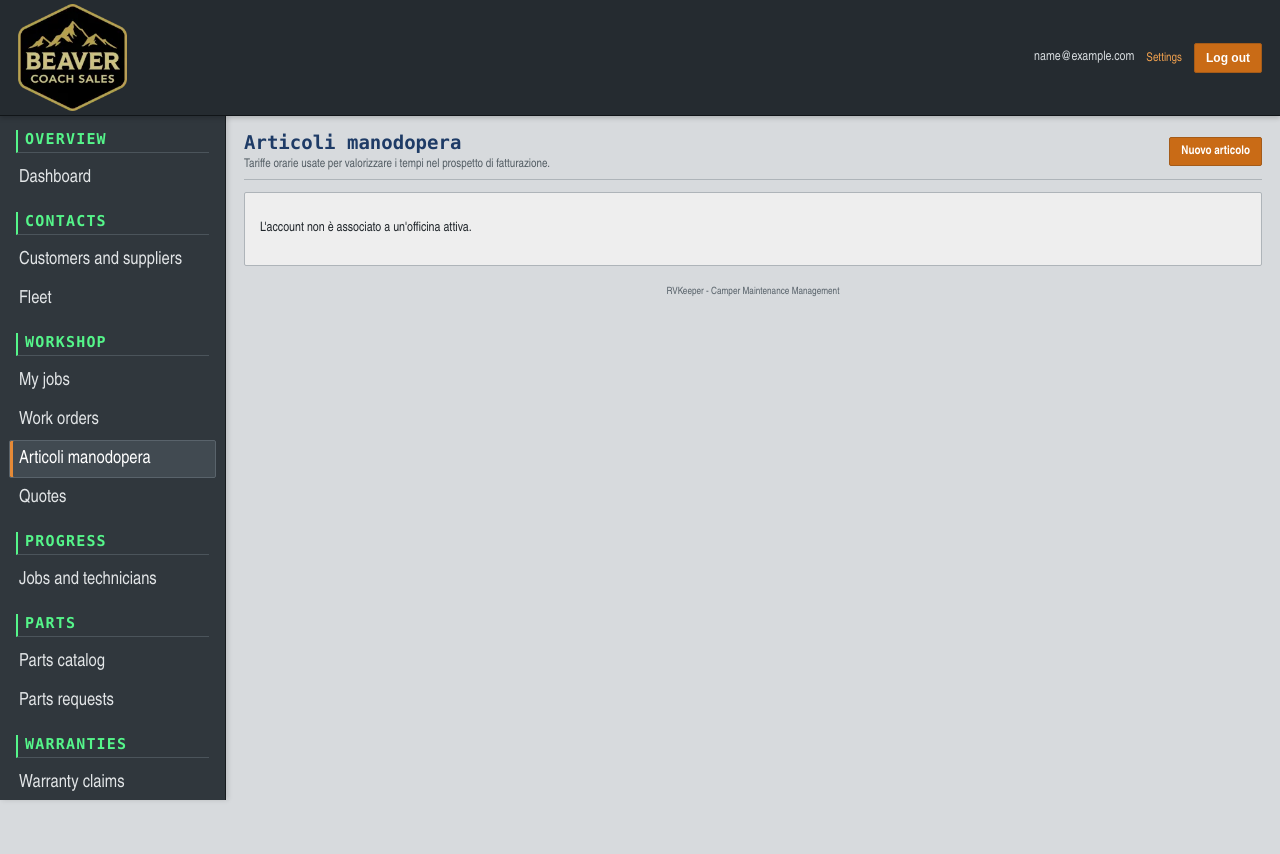
After one commit to riccardo-brazzale/RVKeeper, a Django app: page /ordini/articoli-manodopera/ in a window 1280 px wide. The commit adds this page. Run offline with Django 5.2, Linux system fonts and the light colour scheme; the visitor is signed in with stand-in values (Sample User, id 1); data that the repository does not hold is empty.

Commit message:
Add workshop labor tariff catalog

```diff
--- a/fleet/forms.py
+++ b/fleet/forms.py
@@ -109,6 +109,7 @@ class WorkOrderForm(forms.ModelForm):
             "model": _("Model"),
             "odometer": _("Odometer"),
             "work_classification": _("Work classification"),
+            "tariff_type": "Tariffa applicata",
             "warranty_status": _("Warranty status"),
             "reception_notes": _("Reception notes"),
             "checklist": _("Checklist"),
@@ -134,6 +135,7 @@ class WorkOrderForm(forms.ModelForm):
             help_text=_("The customer is automatically taken from the selected camper."),
             widget=CamperSelect(campers=campers),
         )
+        self.fields["tariff_type"].label = "Tariffa manodopera"
         for field_name in ("year", "make", "model", "odometer"):
             self.fields[field_name].widget.attrs["readonly"] = True
             self.fields[field_name].widget.attrs["data-camper-snapshot"] = field_name
--- a/orders/urls.py
+++ b/orders/urls.py
@@ -4,6 +4,9 @@ from . import views
 
 
 urlpatterns = [
+    path("articoli-manodopera/", views.labor_article_list, name="labor_articles"),
+    path("articoli-manodopera/nuovo/", views.labor_article_form, name="labor_article_create"),
+    path("articoli-manodopera/<int:pk>/modifica/", views.labor_article_form, name="labor_article_edit"),
     path("", views.work_order_list, name="orders"),
     path("nuovo/", views.work_order_create, name="order_create"),
     path("<int:pk>/", views.work_order_detail, name="work_order_detail"),
--- a/orders/views.py
+++ b/orders/views.py
@@ -1,6 +1,11 @@
 """Viste compatibili per ordini di lavoro e interventi."""
 
 from fleet import views as fleet_views
+from django.contrib.auth.decorators import login_required
+from django.forms import modelform_factory
+from django.shortcuts import get_object_or_404, redirect, render
+from workshops.models import Membership
+from .models import LaborArticle
 
 
 def work_order_list(request):
@@ -39,5 +44,36 @@ def my_jobs(request):
     return fleet_views.my_jobs(request)
 
 
+def _catalog_context(request):
+    membership = Membership.objects.filter(user=request.user, is_active=True, workshop__is_active=True).select_related("workshop").first()
+    return membership.workshop if membership else None
+
+
+@login_required
+def labor_article_list(request):
+    workshop = _catalog_context(request)
+    articles = LaborArticle.objects.filter(workshop=workshop) if workshop else LaborArticle.objects.none()
+    return render(request, "orders/labor_article_list.html", {"articles": articles, "has_workshop": workshop is not None})
+
+
+@login_required
+def labor_article_form(request, pk=None):
+    if getattr(request.user, "department", "") == "technician":
+        from django.http import HttpResponseForbidden
+        return HttpResponseForbidden("Solo il personale d'ufficio può gestire il listino.")
+    workshop = _catalog_context(request)
+    if workshop is None:
+        return redirect("home")
+    article = get_object_or_404(LaborArticle, pk=pk, workshop=workshop) if pk else None
+    Form = modelform_factory(LaborArticle, exclude=("workshop",))
+    form = Form(request.POST or None, instance=article)
+    if request.method == "POST" and form.is_valid():
+        article = form.save(commit=False)
+        article.workshop = workshop
+        article.save()
+        return redirect("labor_articles")
+    return render(request, "orders/labor_article_form.html", {"form": form, "article": article})
+
+
 def my_jobs(request):
     return fleet_views.my_jobs(request)
--- a/templates/base.html
+++ b/templates/base.html
@@ -123,6 +123,7 @@
             {% if user.department != 'technician' %}<p class="sidebar-label">{% translate "Overview" %}</p><a href="{% url 'home' %}" {% if request.resolver_match.url_name == 'home' %}aria-current="page"{% endif %}>{% translate "Dashboard" %}</a>
             <p class="sidebar-label">{% translate "Contacts" %}</p><a href="{% url 'customers' %}" {% if request.resolver_match.url_name == 'customers' or request.resolver_match.url_name == 'customer_create' %}aria-current="page"{% endif %}>{% translate "Customers and suppliers" %}</a><a href="{% url 'fleet:camper_list' %}" {% if request.resolver_match.namespace == 'fleet' %}aria-current="page"{% endif %}>{% translate "Fleet" %}</a>{% endif %}
             <p class="sidebar-label">{% translate "Workshop" %}</p><a href="{% url 'my_jobs' %}">{% translate "My jobs" %}</a><a href="{% url 'orders' %}" {% if request.resolver_match.url_name == 'orders' or request.resolver_match.url_name == 'order_create' %}aria-current="page"{% endif %}>{% translate "Work orders" %}</a>
+            {% if user.department != 'technician' %}<a href="{% url 'labor_articles' %}" {% if request.resolver_match.url_name == 'labor_articles' or request.resolver_match.url_name == 'labor_article_create' or request.resolver_match.url_name == 'labor_article_edit' %}aria-current="page"{% endif %}>Articoli manodopera</a>{% endif %}
             {% if user.department != 'technician' %}<a href="{% url 'quotes' %}" {% if request.resolver_match.url_name == 'quotes' or request.resolver_match.url_name == 'quote_create' or request.resolver_match.url_name == 'quote_detail' or request.resolver_match.url_name == 'quote_edit' %}aria-current="page"{% endif %}>{% translate "Quotes" %}</a>{% endif %}
             <p class="sidebar-label">{% translate "Progress" %}</p><a href="{% url 'jobs' %}" {% if request.resolver_match.url_name == 'jobs' or request.resolver_match.url_name == 'job_create' %}aria-current="page"{% endif %}>{% translate "Jobs and technicians" %}</a>
             <p class="sidebar-label">{% translate "Parts" %}</p><a href="{% url 'inventory' %}" {% if request.resolver_match.url_name == 'inventory' or request.resolver_match.url_name == 'part_create' %}aria-current="page"{% endif %}>{% translate "Parts catalog" %}</a>
--- /dev/null
+++ b/templates/orders/labor_article_list.html
@@ -0,0 +1,15 @@
+{% extends "base.html" %}
+{% block title %}Listino manodopera · RVKeeper{% endblock %}
+{% block content %}
+<div class="page-heading">
+    <div><h2>Articoli manodopera</h2><p>Tariffe orarie usate per valorizzare i tempi nel prospetto di fatturazione.</p></div>
+    <a class="button-link" href="{% url 'labor_article_create' %}">Nuovo articolo</a>
+</div>
+<section class="panel">
+    {% if not has_workshop %}<p>L'account non è associato a un'officina attiva.</p>{% else %}
+    <div class="table-wrap"><table><thead><tr><th>Codice</th><th>Descrizione</th><th>Standard €/h</th><th>Festiva €/h</th><th>Scontata €/h</th><th>Stato</th><th></th></tr></thead><tbody>
+    {% for article in articles %}<tr><td>{{ article.code }}</td><td>{{ article.description }}</td><td>{{ article.standard_rate }}</td><td>{{ article.holiday_rate }}</td><td>{{ article.discounted_rate }}</td><td>{% if article.is_active %}Attivo{% else %}Disattivato{% endif %}</td><td><a href="{% url 'labor_article_edit' pk=article.pk %}">Modifica</a></td></tr>
+    {% empty %}<tr><td colspan="7">Nessun articolo. I nuovi articoli partono da €65/h standard, €95/h festiva e €50/h scontata; puoi modificarli qui.</td></tr>{% endfor %}
+    </tbody></table></div>{% endif %}
+</section>
+{% endblock %}
--- a/templates/orders/work_order_detail.html
+++ b/templates/orders/work_order_detail.html
@@ -14,7 +14,7 @@
     <article class="panel"><strong>{% translate "Work order" %}</strong><p>{{ order.ro_number }}</p><strong>{% translate "Date" %}</strong><p>{{ order.created_at|date:"d/m/Y H:i" }}</p></article>
     <article class="panel"><strong>{% translate "Customer" %}</strong><p>{{ order.customer|default:order.customer_name|default:"—" }}</p><strong>{% translate "Phone" %}</strong><p>{{ order.customer.phone|default:order.customer_phone|default:"—" }}</p></article>
     <article class="panel"><strong>{% translate "Vehicle" %}</strong><p>{{ order.vehicle.brand }} {{ order.vehicle.model }}</p><strong>{% translate "Mileage" %}</strong><p>{{ order.odometer|default:"—" }} km</p></article>
-    <article class="panel"><strong>{% translate "Status" %}</strong><p>{{ order.get_status_display }}</p><strong>{% translate "Work classification" %}</strong><p>{{ order.get_work_classification_display }}</p><strong>{% translate "Warranty status" %}</strong><p>{{ order.get_warranty_status_display }}</p><strong>{% translate "Invoicing" %}</strong><p>{% if order.invoiced %}{% translate "Invoiced" %}{% else %}{% translate "Not invoiced" %}{% endif %}</p></article>
+    <article class="panel"><strong>{% translate "Status" %}</strong><p>{{ order.get_status_display }}</p><strong>{% translate "Work classification" %}</strong><p>{{ order.get_work_classification_display }}</p><strong>Tariffa manodopera</strong><p>{{ order.get_tariff_type_display }}</p><strong>{% translate "Warranty status" %}</strong><p>{{ order.get_warranty_status_display }}</p><strong>{% translate "Invoicing" %}</strong><p>{% if order.invoiced %}{% translate "Invoiced" %}{% else %}{% translate "Not invoiced" %}{% endif %}</p></article>
 </section>
 
 <section class="panel" style="margin-top:18px">
@@ -32,7 +32,7 @@
         <article style="padding:12px 0;border-bottom:1px solid #d8e0e8">
             <strong>{{ job.job_number }} · {{ job.title }}</strong> · {{ job.get_status_display }}
             {% if job.description %}<p>{{ job.description|linebreaksbr }}</p>{% endif %}
-            <p>{% if LANGUAGE_CODE == 'it' %}Reparto{% elif LANGUAGE_CODE == 'es' %}Departamento{% else %}{% translate "Department" %}{% endif %}: {{ job.get_department_display }} · {% if LANGUAGE_CODE == 'it' %}Specialità{% elif LANGUAGE_CODE == 'es' %}Especialidad{% else %}{% translate "Specialty" %}{% endif %}: {{ job.get_specialty_display }} · {% if LANGUAGE_CODE == 'it' %}Durata{% elif LANGUAGE_CODE == 'es' %}Duración{% else %}{% translate "Duration" %}{% endif %}: {{ job.actual_minutes }} min</p>
+            <p>{% if LANGUAGE_CODE == 'it' %}Reparto{% elif LANGUAGE_CODE == 'es' %}Departamento{% else %}{% translate "Department" %}{% endif %}: {{ job.get_department_display }} · {% if LANGUAGE_CODE == 'it' %}Specialità{% elif LANGUAGE_CODE == 'es' %}Especialidad{% else %}{% translate "Specialty" %}{% endif %}: {{ job.get_specialty_display }} · {% if LANGUAGE_CODE == 'it' %}Durata{% elif LANGUAGE_CODE == 'es' %}Duración{% else %}{% translate "Duration" %}{% endif %}: {{ job.actual_minutes }} min{% if job.labor_article %} · Articolo: {{ job.labor_article }}{% endif %}</p>
             {% with participants=job.participations.all %}{% if participants %}<p>{% translate "Technician" %}: {% for participation in participants %}{{ participation.mechanic.get_full_name|default:participation.mechanic.username }}{% if not forloop.last %}, {% endif %}{% endfor %}</p>{% endif %}{% endwith %}
             {% for note in job.notes.all %}<p><strong>{{ note.author|default:_('System') }} · {{ note.created_at|date:"d/m/Y H:i" }}:</strong> {{ note.text|linebreaksbr }}</p>{% endfor %}
             {% for attachment in job.attachments.all %}<p>{% if LANGUAGE_CODE == 'it' %}Allegato{% elif LANGUAGE_CODE == 'es' %}Adjunto{% else %}{% translate "Attachment" %}{% endif %}: <a href="{{ attachment.file.url }}" target="_blank" rel="noopener">{{ attachment.caption|default:attachment.file_name }}</a></p>{% endfor %}
```
Also changed, not shown: fleet/views.py (+21 -6 lines), orders/admin.py (+8 -1 lines), orders/models.py (+32 -0 lines), templates/orders/labor_article_form.html (added, +8 -0 lines), orders/migrations/0003_labor_article_and_order_tariff.py (added).
